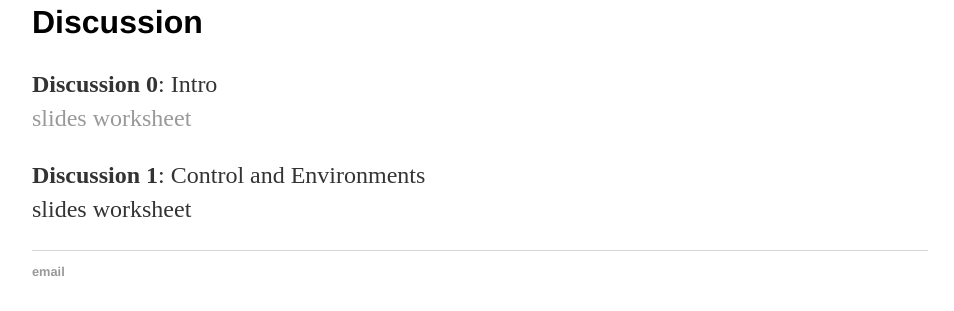
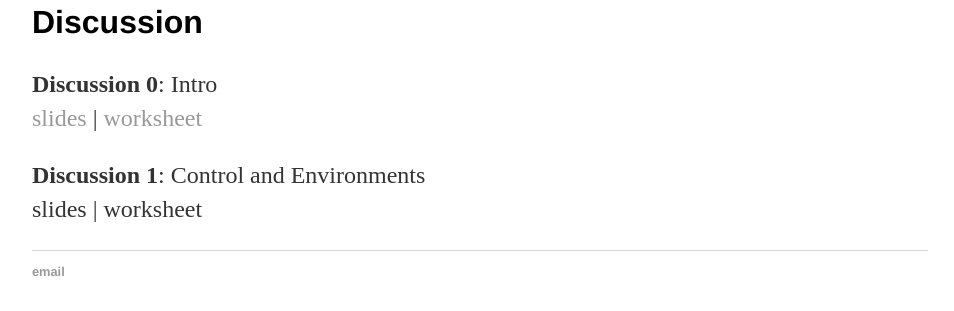
Before and after one commit to charleshong3/charleshong3.github.io, a Jekyll site: the page built from 61a/index.html, in a window 1280 px wide. Shown: the part 559-870 px from the top of the page, without its empty margins (160-1114 px from the left). Built offline with Jekyll 4.4.1, drawn with Linux system fonts in a browser that asks for light colours.

Commit message:
added bar

```diff
--- a/61a/index.html
+++ b/61a/index.html
@@ -22,11 +22,11 @@
     <h2><b>Discussion</b></h2>
     <p>
         <b>Discussion 0</b>: Intro <br>
-        <a href="https://docs.google.com/presentation/d/1zarc_eCDHYbsCI8qEab_JzYk1o7V6hTbvlA52ti6E4Q/edit?usp=sharing">slides</a>
+        <a href="https://docs.google.com/presentation/d/1zarc_eCDHYbsCI8qEab_JzYk1o7V6hTbvlA52ti6E4Q/edit?usp=sharing">slides</a> |
         <a href="https://cs61a.org/disc/disc00.pdf">worksheet</a>
     </p>
     <p>
         <b>Discussion 1</b>: Control and Environments <br>
-        slides
+        slides |
         worksheet
     </p>
```
